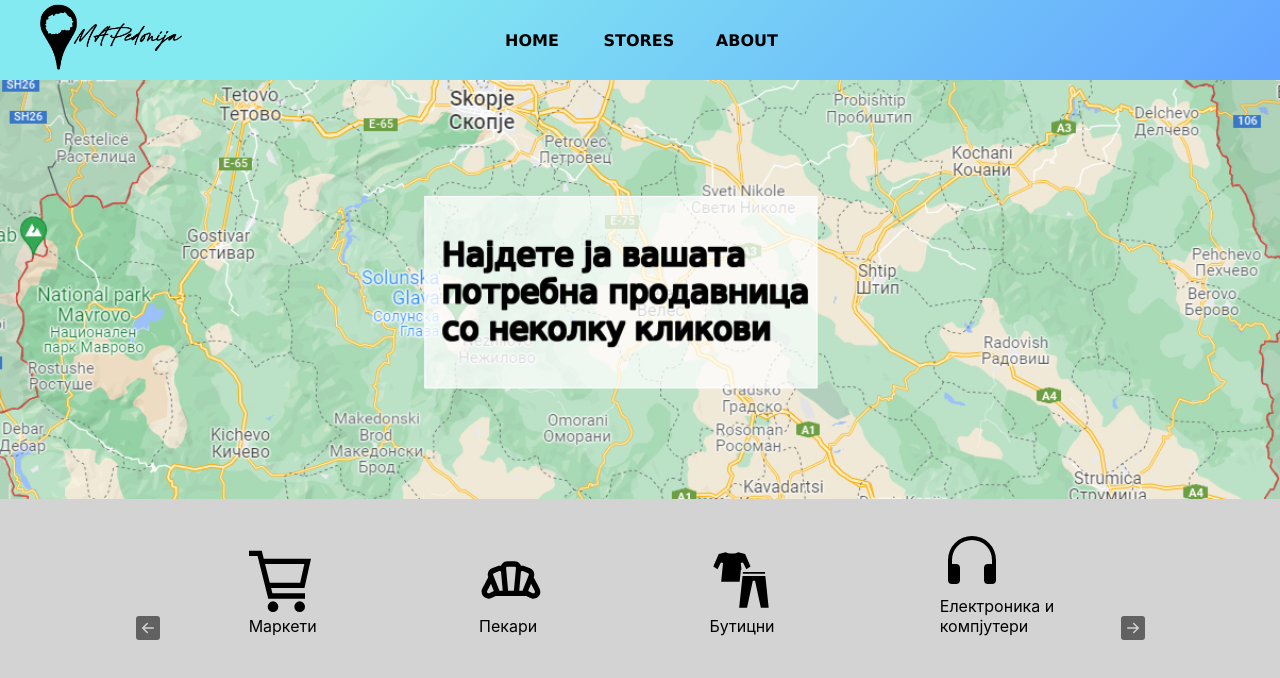
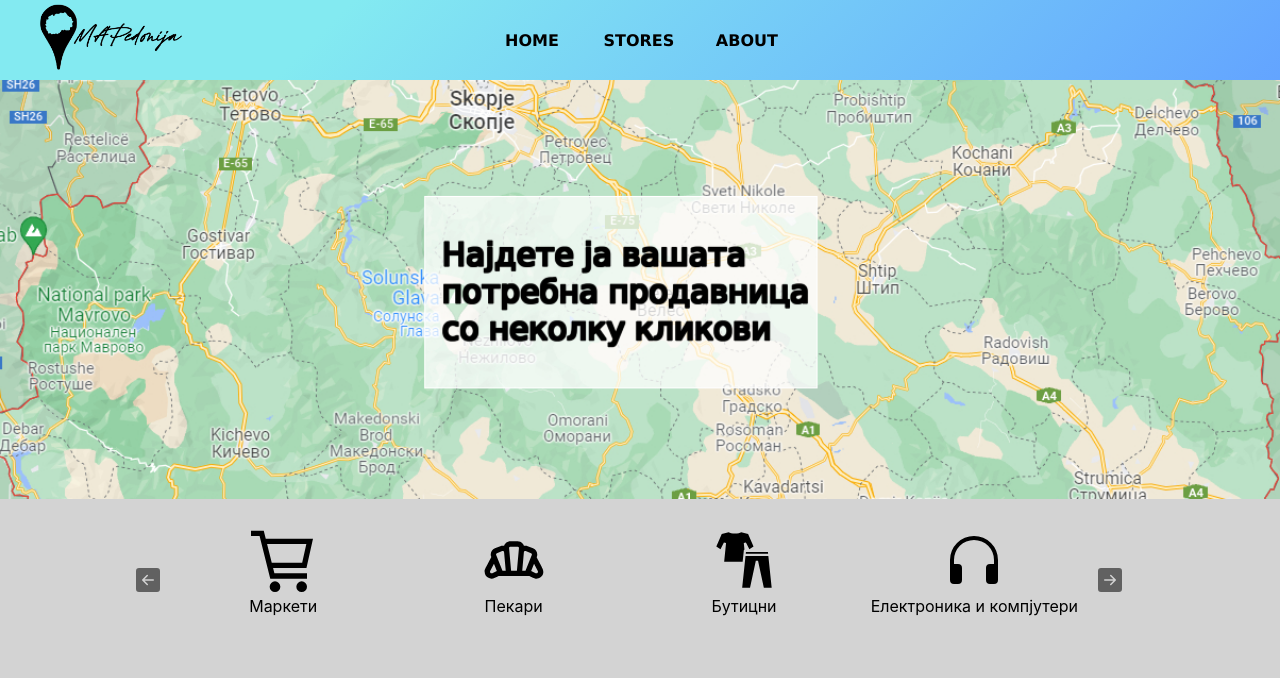
Before and after one commit to jetonramadani/-, a React (Create React App) app: page / in a window 1280 px wide. Shown: the top 678 px of the page. Built offline with nearby package versions, Linux system fonts and the light colour scheme.

Commit message:
Slider position fixed

```diff
--- a/src/components/homepage/CategoriesSlider.js
+++ b/src/components/homepage/CategoriesSlider.js
@@ -33,11 +33,12 @@ const categoryIcons = {
     "Авто-делови": <VscTools size="4rem" />,
     "Обувки": <GiSonicShoes size="4rem" />,
     "Сувенири": <BsFillGiftFill size="4rem" />
+
 }
 const mapedCategories = mkCategries.map((category) =>
     <>
-        <div>{categoryIcons[category]}</div>
-        <div>{category}</div>
+        <div className='categories'>{categoryIcons[category]}</div>
+        <div className='categories'>{category}</div>
     </>
 )
 const CategoriesSlider = () => {
@@ -58,12 +59,12 @@ const CategoriesSlider = () => {
 
     return (
         <div className='slider'>
-            <IconButton onClick={() => setCurentPlace((prev) => prev === 0 ? categoryLength - 1 : prev - 1)} ><BsArrowLeftSquareFill /></IconButton>
+            <IconButton onClick={() => setCurentPlace((prev) => prev === 0 ? categoryLength - 1 : prev - 1)} className='prevnext'><BsArrowLeftSquareFill /></IconButton>
             {siteWidth > 1 && <span className='sliderElement'>{mapedCategories[currentPlace % categoryLength]}</span>}
             {siteWidth > 1 && <span className='sliderElements'>{mapedCategories[(currentPlace + 1) % categoryLength]}</span>}
             {siteWidth > 2 && <span className='sliderElements'>{mapedCategories[(currentPlace + 2) % categoryLength]}</span>}
             {siteWidth > 3 && <span className='sliderElement1'>{mapedCategories[(currentPlace + 3) % categoryLength]}</span>}
-            <IconButton onClick={() => setCurentPlace((prev) => prev === (categoryLength - 1) ? 0 : prev + 1)} ><BsArrowRightSquareFill /></IconButton>
+            <IconButton onClick={() => setCurentPlace((prev) => prev === (categoryLength - 1) ? 0 : prev + 1)} className='prevnext' ><BsArrowRightSquareFill /></IconButton>
         </div>
     )
 }
--- a/src/components/homepage/Home.css
+++ b/src/components/homepage/Home.css
@@ -13,9 +13,16 @@
 .sliderElement {
   width: 20%;
   display: inline-block;
-  margin-left: 7%;
 }
 .sliderElement1 {
-  width: 15%;
+  width: 20%;
   display: inline-block;
 }
+.categories {
+  text-align: center;
+}
+.prevnext {
+  position: fixed;
+  top: 50%;
+  transform: translate(0%, -70%);
+}
```
